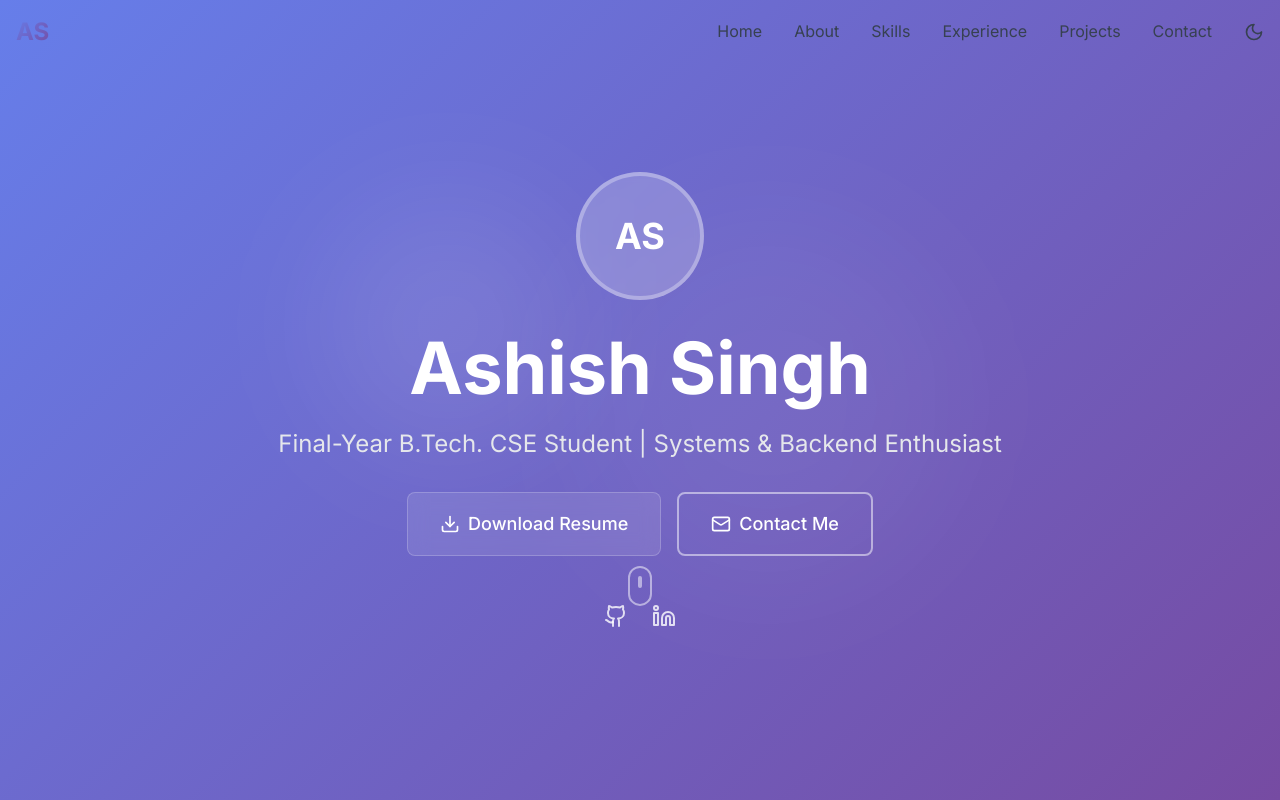
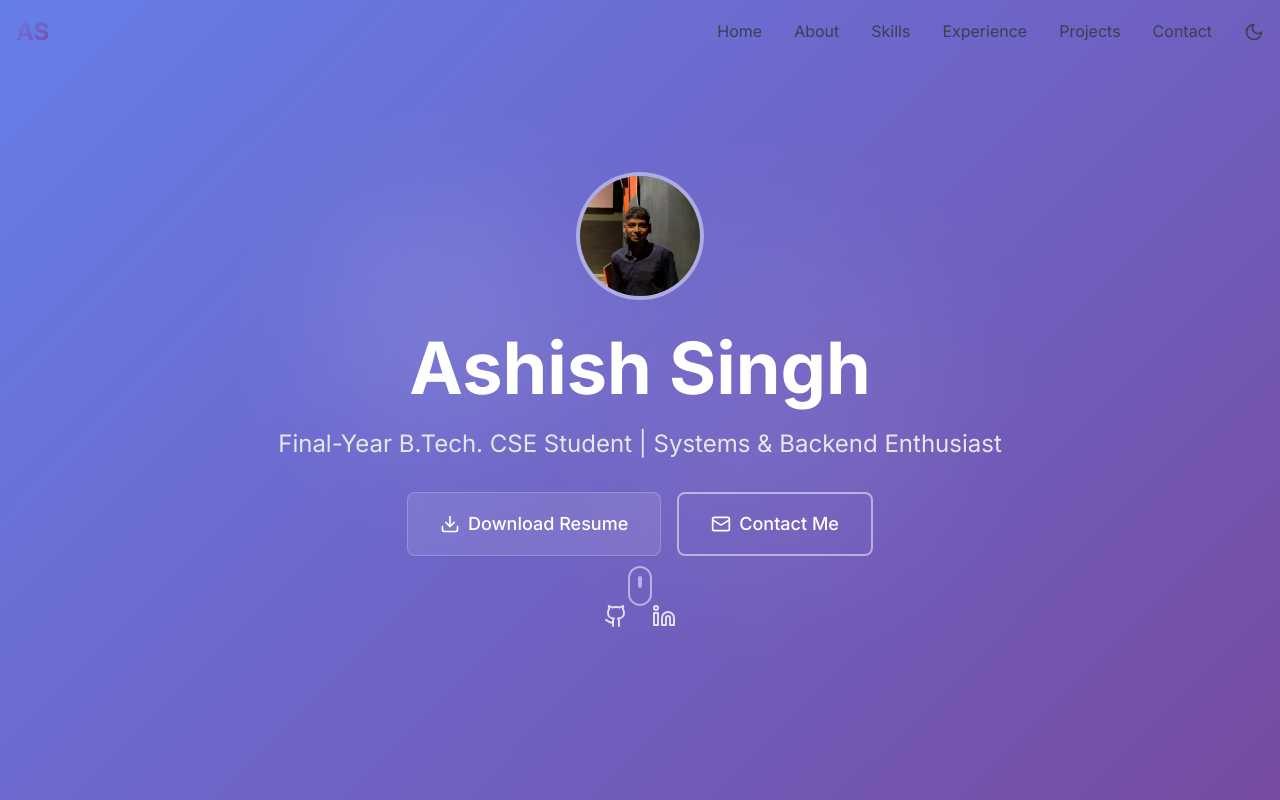
Before and after one commit to AshishBytes/portfolio, a React (Vite) app: page / in a window 1280 px wide. Shown: the top 800 px of the page. Built offline with nearby package versions, Linux system fonts and the light colour scheme.

Commit message:
Implement code changes to enhance functionality and improve performance

```diff
--- a/src/components/Hero.tsx
+++ b/src/components/Hero.tsx
@@ -36,8 +36,12 @@ const Hero: React.FC = () => {
             animate={{ scale: 1 }}
             transition={{ duration: 0.6, delay: 0.2 }}
           >
-            <div className="w-32 h-32 mx-auto rounded-full bg-white/20 backdrop-blur-sm border-4 border-white/30 flex items-center justify-center">
-              <span className="text-4xl font-bold text-white">AS</span>
+            <div className="w-32 h-32 mx-auto rounded-full bg-white/20 backdrop-blur-sm border-4 border-white/30 overflow-hidden">
+              <img
+                src="/profile-image.jpeg"
+                alt="Ashish Singh aka AshishBytes"
+                className="w-full h-full object-cover"
+              />
             </div>
           </motion.div>
 
```
Also changed, not shown: public/profile-image.jpeg (added).
